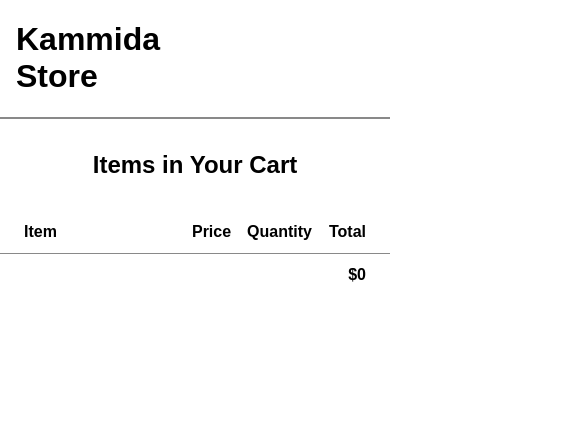
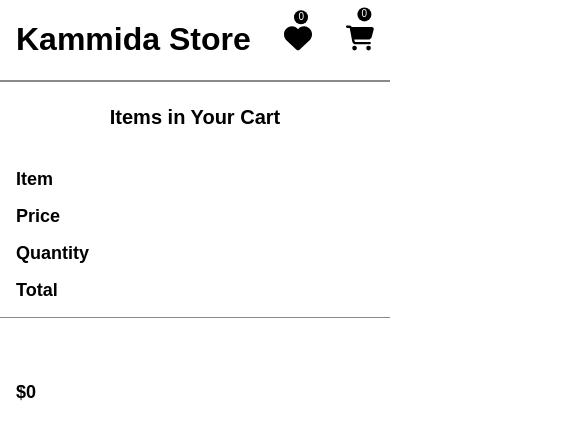
Before and after one commit to PRAJNESH111/ReduxToolKitInReact, a React (Vite) app: page /ReduxToolKitInReact/cart in a window 390 px wide. Shown: the top 440 px of the page, 585 px wide, since content can reach past the window. Built offline with nearby package versions, Linux system fonts and the light colour scheme.

Commit message:
initial commit with full

```diff
--- a/src/App.css
+++ b/src/App.css
@@ -213,3 +213,51 @@
 .heart {
   padding-left: 800px;
 }
+@media (max-width: 480px) {
+  .cart-item-container {
+    grid-template-columns: 1fr; /* Stack all columns */
+    padding: 16px;
+  }
+
+  .cart-item-container > div {
+    justify-content: flex-start;
+    flex-direction: column;
+    align-items: flex-start;
+  }
+
+  .cart-item-container img {
+    width: 50px;
+  }
+
+  .cart-header {
+    font-size: 18px;
+    padding: 16px;
+    text-align: center;
+  }
+
+  .cart-container h2 {
+    font-size: 20px;
+    margin: 24px 0;
+  }
+
+  .wish-items-count {
+    font-size: 10px;
+    width: 14px;
+    height: 14px;
+    top: -4px;
+    left: 60%;
+    transform: translate(-50%, -170%);
+  }
+  .cart-items-count {
+    font-size: 10px;
+    width: 14px;
+    height: 14px;
+    top: -4px;
+    left: 60%;
+  }
+
+  .heart {
+    padding-left: 0;
+    text-align: right;
+  }
+}
--- a/src/Componetns/CartItem.jsx
+++ b/src/Componetns/CartItem.jsx
@@ -14,7 +14,7 @@
   image,
   quantity,
 }) {
-  console.log(productId);
+  // console.log(productId);
   const dispatch = useDispatch();
   return (
     <div className="cart-item-container" key={productId}>
--- a/src/Componetns/Header.jsx
+++ b/src/Componetns/Header.jsx
@@ -6,7 +6,7 @@
 export default function Header() {
   const cartsize = useSelector((state) => state.cart);
   const wishsize = useSelector((state) => state.wishList);
-  console.log(wishsize);
+  // console.log(wishsize);
   return (
     <header>
       <div className="header-contents">
--- a/src/Componetns/WishItem.jsx
+++ b/src/Componetns/WishItem.jsx
@@ -3,7 +3,7 @@
 import { useDispatch } from "../storeHook";
 
 export default function WishItem({
-  key,
+  id,
   productId,
   title,
   rating,
@@ -11,11 +11,11 @@
   image,
   quantity,
 }) {
-  console.log(productId);
-  console.log(key);
+  // console.log(productId);
+
   const dispatch = useDispatch();
   return (
-    <div className="cart-item-container" key={productId}>
+    <div className="cart-item-container" key={id}>
       <div className="cart-item">
         <img src={image} alt={title} />
         <div>
--- a/src/pages/Cart.jsx
+++ b/src/pages/Cart.jsx
@@ -31,7 +31,7 @@
   //   ];
   //   console.log(cartItems);
   const cartItems = useSelector((state) => state.cart);
-  console.log(cartItems);
+  // console.log(cartItems);
 
   return (
     <div className="cart-container">
--- a/src/pages/Home.jsx
+++ b/src/pages/Home.jsx
@@ -7,7 +7,7 @@
 export default function Home() {
   const productsList = useSelector((state) => state.product);
   //   console.log(productsList);
-  useSelector((state) => console.log(state));
+  // useSelector((state) => console.log(state));
   return (
     <div className="products-container">
       {productsList.map(({ id, title, rating, price, image }) => (
--- a/src/pages/Wish.jsx
+++ b/src/pages/Wish.jsx
@@ -30,7 +30,7 @@
   //   ];
   //   console.log(cartItems);
   const wishItems = useSelector((state) => state.wishList);
-  console.log(wishItems);
+  // console.log(wishItems);
 
   return (
     <div className="cart-container">
--- a/src/store/CartReducre.js
+++ b/src/store/CartReducre.js
@@ -258,5 +258,5 @@
   decreaseItemQuantity,
 } = slice.actions;
 
-console.log(addtocart.type);
+// console.log(addtocart.type);
 export default slice.reducer;
--- a/src/store/WishListReducre.js
+++ b/src/store/WishListReducre.js
@@ -1,7 +1,7 @@
 export const WISHLIST_ADD_ITEM = "WishList/addItem";
 export const WISHLIST_REMOVE_ITEM = "WishList/removeItem";
 export function addWishlist(productData) {
-  console.log(productData);
+  // console.log(productData);
   return {
     type: WISHLIST_ADD_ITEM,
     payload: productData,
--- a/src/store/middleware/logger.js
+++ b/src/store/middleware/logger.js
@@ -1,6 +1,6 @@
 export const logger = (store) => (next) => (action) => {
-  console.log(store);
-  console.log(next);
-  console.log(action);
+  //   console.log(store);
+  //   console.log(next);
+  //   console.log(action);
   next(action);
 };
--- a/vite.config.js
+++ b/vite.config.js
@@ -3,7 +3,7 @@
 
 // https://vite.dev/config/
 export default defineConfig({
-  base: "/ReduxToolKitInReact/",
+  // base: "/ReduxToolKitInReact/",
   plugins: [react()],
   optimizeDeps: {
     force: true,
```
